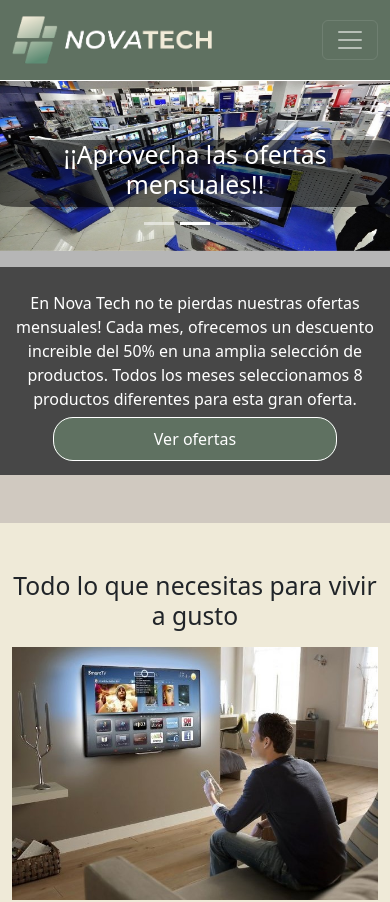
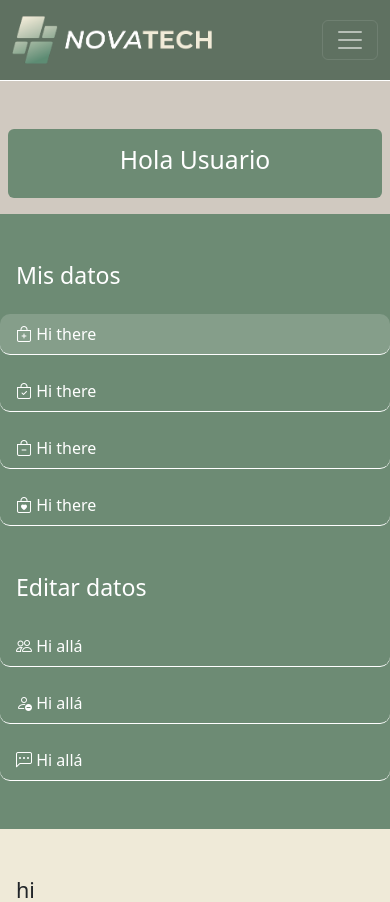
Before and after one commit to Leonelsk8/Nova-tech-front, a React (Vite) app: page /profile in a window 390 px wide. Shown: the top 902 px of the page. Built offline with nearby package versions, Linux system fonts and the light colour scheme; no server answers.

Commit message:
subiendo págona user profile. WIP

```diff
--- a/src/App.jsx
+++ b/src/App.jsx
@@ -10,6 +10,7 @@ import Register from './pages/Register';
 import { Routes, Route } from 'react-router-dom';
 import AboutUS from './components/aboutUS/AboutUS';
 import Contact from './components/contact/Contact';
+import UserProfilePage from './pages/UserProfilePage'
 
 const App = () => {
   const [lang, setLang] = useState(es);
@@ -51,6 +52,7 @@ const App = () => {
           path='/register'
           element={<Register modeDL={bgMode} textDL={textMode} lang={lang} />}
         />
+      <Route path='/profile' element={<UserProfilePage modeDL={bgMode} textDL={textMode} lang={lang} />} /> {/* Trabajo en proceso */}
       </Routes>
       <Footer modeDL={bgMode} textDL={textMode} lang={lang} />
     </>
--- /dev/null
+++ b/src/components/UserProfile/UserProfile.jsx
@@ -0,0 +1,63 @@
+/* eslint-disable react/prop-types */
+import { useState } from 'react';
+import { Container, Row, Col } from 'react-bootstrap';
+import style from './UserProfile.module.css';
+
+const UserProfile = (props) => {
+  // const userLog = {
+  //   name: 'Iván',
+  //   lastName: 'Ecónomo',
+  //   email: 'ivan.economo39@gmail.com',
+  //   password: 'Test1234',
+  //   lang: 'es',
+  //   cart: 'vacío',
+  // };
+
+  const { modeDL, textDL } = props;
+  const [panel, setPanel] = useState(1);
+
+  return (
+    <>
+      <Container fluid className={`bg${modeDL} py-5 sectOrigin`}>
+        <Row className='px-2 px-md-4 mb-3'>
+          <Col xs={12} md={12} lg={12} className={`text-center rounded text-white p-3 bgFootButt-${modeDL}`}>
+            <h2>Hola Usuario</h2>
+          </Col>
+        </Row>
+        <Row>
+          <Col xs={12} md={12} lg={3} className={`bgFootButt-${modeDL} d-md-flex justify-content-md-around d-lg-block px-0 text-white py-5`}>
+            <div className='d-flex flex-column'>
+              <h3 className='ps-3'>Mis datos</h3>
+              <button className={panel === 1 ? `mt-3 ps-3 py-2 ${style.buttPanelActive}` : `mt-3 ps-3 py-2 ${style.buttPanel}`} onClick={()=>setPanel(1)}><i className="bi bi-bag-plus"></i> Hi there</button>
+              <button className={panel === 2 ? `mt-3 ps-3 py-2 ${style.buttPanelActive}` : `mt-3 ps-3 py-2 ${style.buttPanel}`} onClick={()=>setPanel(2)}><i className="bi bi-bag-check"></i> Hi there</button>
+              <button className={panel === 3 ? `mt-3 ps-3 py-2 ${style.buttPanelActive}` : `mt-3 ps-3 py-2 ${style.buttPanel}`} onClick={()=>setPanel(3)}><i className="bi bi-bag-dash"></i> Hi there</button>
+              <button className={panel === 4 ? `mt-3 ps-3 py-2 ${style.buttPanelActive}` : `mt-3 ps-3 py-2 ${style.buttPanel}`} onClick={()=>setPanel(4)}><i className="bi bi-bag-heart"></i> Hi there</button>
+            </div>
+            <div className='d-flex flex-column'>
+              <h3 className='ps-3 mt-5 mt-md-0 mt-lg-5'>Editar datos</h3>
+              <button className={panel === 5 ? `mt-3 ps-3 py-2 ${style.buttPanelActive}` : `mt-3 ps-3 py-2 ${style.buttPanel}`} onClick={()=>setPanel(5)}><i className="bi bi-people"></i> Hi allá</button>
+              <button className={panel === 6 ? `mt-3 ps-3 py-2 ${style.buttPanelActive}` : `mt-3 ps-3 py-2 ${style.buttPanel}`} onClick={()=>setPanel(6)}><i className="bi bi-person-dash"></i> Hi allá</button>
+              <button className={panel === 7 ? `mt-3 ps-3 py-2 ${style.buttPanelActive}` : `mt-3 ps-3 py-2 ${style.buttPanel}`} onClick={()=>setPanel(7)}><i className="bi bi-chat-left-dots"></i> Hi allá</button>
+            </div>
+
+          </Col>
+          <Col xs={12} md={12} lg={9} className={`bgCardBan-${modeDL} px-3 py-5 px-md-5 text-${textDL}`}>
+            {
+              panel === 1 ? <h4>hi</h4>:
+              panel === 2 ? <h4>hi</h4>:
+              panel === 3 ? <h4>hi</h4>:
+              panel === 4 ? <h4>hi</h4>:
+              panel === 5 ? <h4>hi</h4>:
+              panel === 6 ? <h4>hi</h4>:
+              panel === 7 ? <h4>hi</h4>:
+              <hr/>
+            }
+
+          </Col>
+        </Row>
+      </Container>
+    </>
+  );
+};
+
+export default UserProfile;
--- /dev/null
+++ b/src/components/UserProfile/UserProfile.module.css
@@ -0,0 +1,45 @@
+.buttPanel {
+  color: #fff;
+  text-align: start;
+  border: none;
+  background-color: transparent;
+  font-size: 16px;
+  border-radius: 10px;
+  border-bottom: #fff 0.5px solid;
+}
+
+.buttPanel:hover {
+  background-color: #ffffff29;
+}
+
+.buttPanelActive {
+  color: #fff;
+  text-align: start;
+  border: none;
+  background-color: #ffffff29;
+  font-size: 16px;
+  border-radius: 10px;
+  border-bottom: #fff 0.5px solid;
+}
+
+.inputWidth {
+  width: 200px;
+}
+
+.inputWidthTwo {
+  width: 150px;
+}
+
+.imageUpload {
+  width: 100%;
+}
+
+.backCard {
+  background-color: #ddd;
+  border: solid 0.5px #000000;
+}
+
+.contProd {
+  overflow-y: scroll;
+  max-height: 1000px;
+}
--- a/src/components/contact/Contact.css
+++ b/src/components/contact/Contact.css
@@ -4,7 +4,7 @@
   padding: 10px;
 }
 
-form {
+.contactForm {
   width: 25rem;
   height: 30rem;
   display: flex;
--- a/src/components/contact/Contact.jsx
+++ b/src/components/contact/Contact.jsx
@@ -18,7 +18,7 @@ const Contact = () => {
 
   return (
     <div className='d-flex justify-content-center'>
-      <form className='contact' ref={refForm} action='' onSubmit={handleSubmit}>
+      <form className='contact contactForm' ref={refForm} action='' onSubmit={handleSubmit}>
         <div className='header-contact'>
           <h2>Contact Us </h2>
           <p>Please fill this form</p>
--- /dev/null
+++ b/src/pages/UserProfilePage.jsx
@@ -0,0 +1,9 @@
+/* eslint-disable react/prop-types */
+import UserProfile from '../components/UserProfile/UserProfile';
+
+const UserProfilePage = (props) => {
+  const { modeDL, textDL, lang } = props;
+  return <UserProfile modeDL={modeDL} textDL={textDL} lang={lang} />;
+};
+
+export default UserProfilePage;
```
